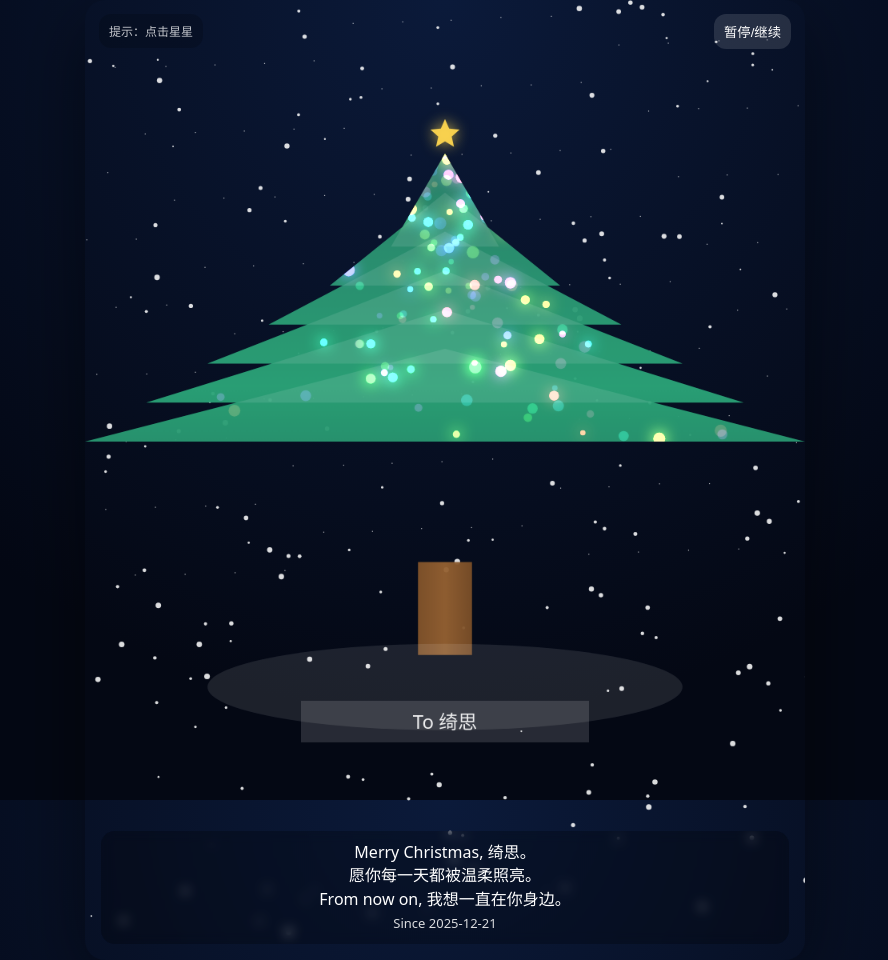
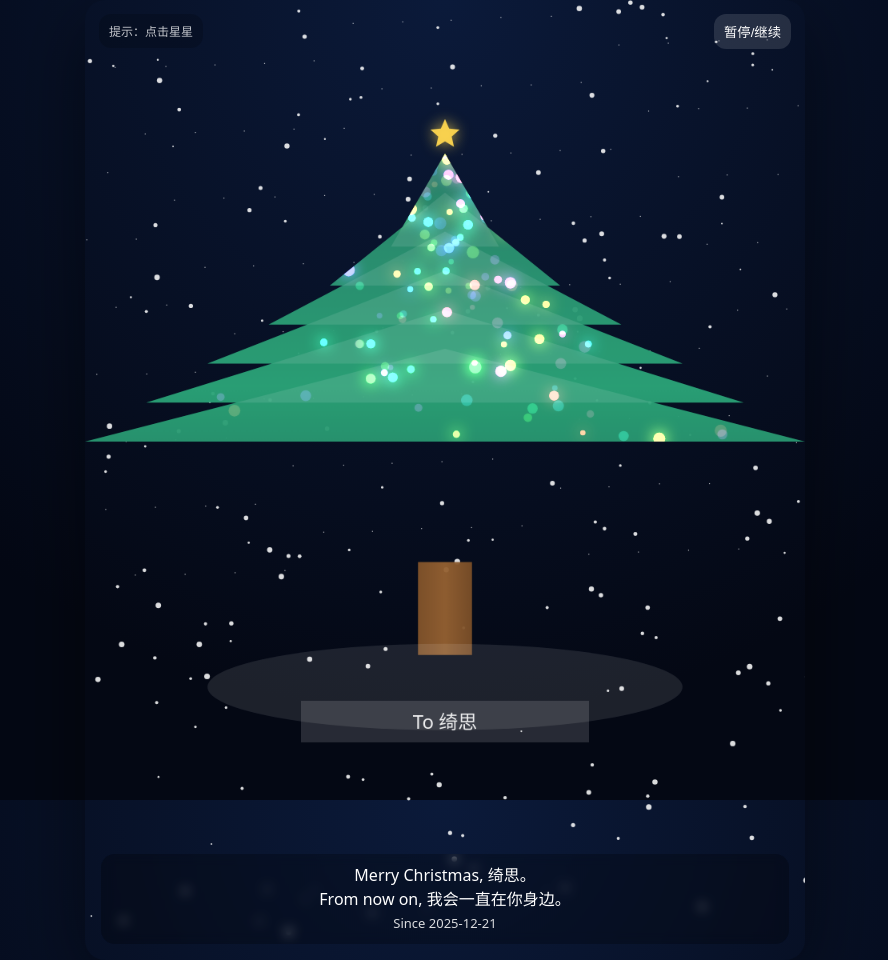
Before and after one commit to drlmd10zzz/christmas-tree, a plain HTML site: page index.html in a window 1280 px wide. Shown: the whole page, without its empty margins (195-1083 px from the left). Drawn offline with Linux system fonts and the light colour scheme; animation ran at ten frames a second.

Commit message:
Update index.html

```diff
--- a/index.html
+++ b/index.html
@@ -48,8 +48,7 @@
     const GIRL_NAME = "绮思";
     const SINCE = "2025-12-21";
     const LINE1 = `Merry Christmas, ${GIRL_NAME}。`;
-    const LINE2 = `愿你每一天都被温柔照亮。`;
-    const LINE3 = `From now on, 我想一直在你身边。`;
+    const LINE2 = `From now on, 我会一直在你身边。`;
 
     const canvas = document.getElementById("scene");
     const ctx = canvas.getContext("2d");
@@ -78,7 +77,7 @@
     const star = { x: W*0.5, y: H*0.14, r: 26 };
 
     const msgEl = document.getElementById("message");
-    const fullText = `${LINE1}<br>${LINE2}<br>${LINE3}<br><span style="opacity:.85;font-size:13px;">Since ${SINCE}</span>`;
+    const fullText = `${LINE1}<br>${LINE2}<br><span style="opacity:.85;font-size:13px;">Since ${SINCE}</span>`;
     let idx = 0;
     function typewriter(){
       const plain = fullText.replace(/<br>/g, "\n").replace(/<[^>]*>/g, "");
```
